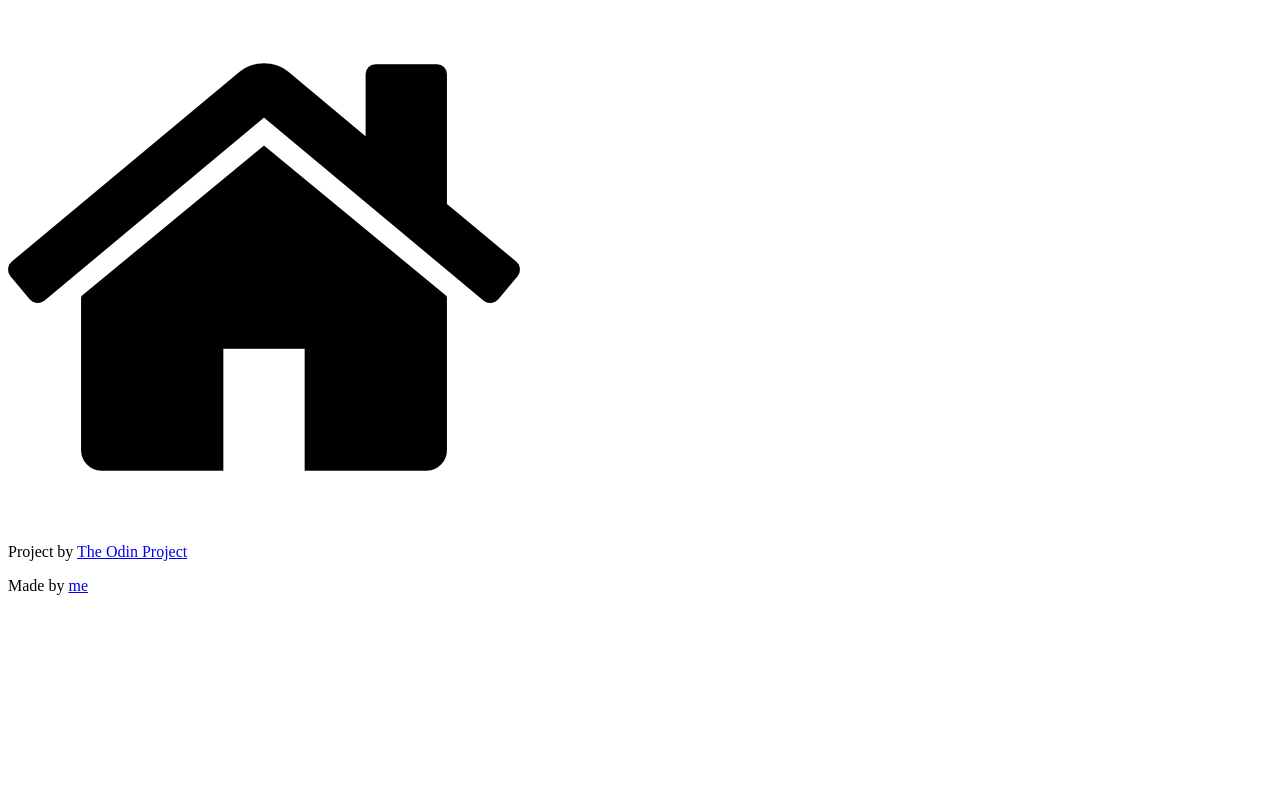
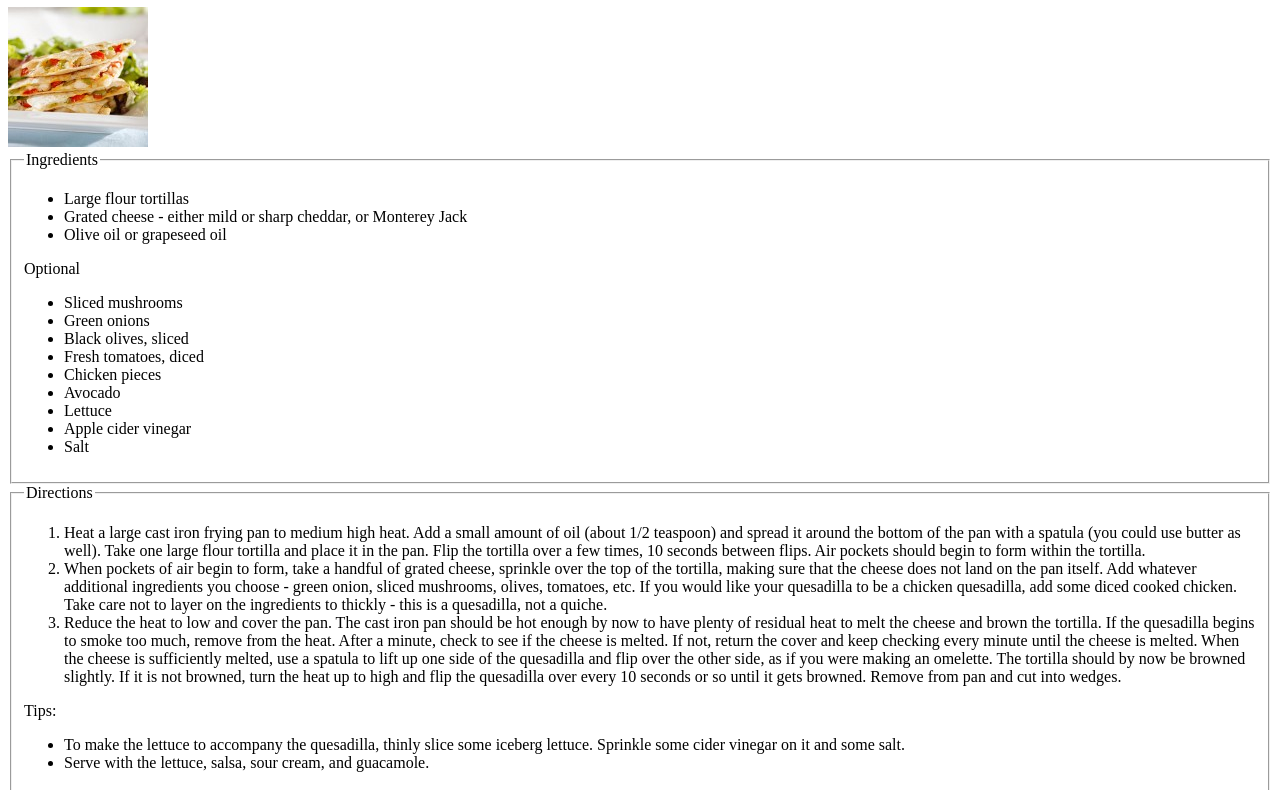
Before and after one commit to gabriel-tanase1/TOPF-Recipes-Website, a plain HTML site: page recipes/quesadillas.html in a window 1280 px wide. Shown: the part 73-863 px from the top of the page. Before the commit the page ends 800 px from the top, so only its background shows below. Drawn offline with Linux system fonts and the light colour scheme.

Commit message:
Fill quesadillas recipe page with content

```diff
--- a/recipes/quesadillas.html
+++ b/recipes/quesadillas.html
@@ -3,21 +3,54 @@
 <head>
     <meta charset="UTF-8">
     <meta name="viewport" content="width=device-width, initial-scale=1.0">
-    <title>Document</title>
+    <title>Quesadillas</title>
 </head>
 <body>
+<h1>Quesadillas</h1>
+<img src="../images/quesadillas.jpg" alt="Quesadillas">
+<fieldset>
+  <legend>Ingredients</legend>
 
+<ul>
+    <li>Large flour tortillas</li>
+    <li>Grated cheese - either mild or sharp cheddar, or Monterey Jack</li>
+    <li>Olive oil or grapeseed oil</li>
+</ul>
 
-    <p>Ingredients:</p>
+<p>Optional</p>
+<ul>
+    <li>Sliced mushrooms</li>
+    <li>Green onions</li>
+    <li>Black olives, sliced</li>
+    <li>Fresh tomatoes, diced</li>
+    <li>Chicken pieces</li>
+    <li>Avocado</li>
+    <li>Lettuce</li>
+    <li>Apple cider vinegar</li>
+    <li>Salt</li>
+</ul>
 
+</fieldset>
 
+<fieldset>
 
-    <p>Directions:</p>
+    <legend>Directions</legend>
 
+    <ol>
+        <li>Heat a large cast iron frying pan to medium high heat. Add a small amount of oil (about 1/2 teaspoon) and spread it around the bottom of the pan with a spatula (you could use butter as well). Take one large flour tortilla and place it in the pan. Flip the tortilla over a few times, 10 seconds between flips. Air pockets should begin to form within the tortilla.</li>
+        <li>When pockets of air begin to form, take a handful of grated cheese, sprinkle over the top of the tortilla, making sure that the cheese does not land on the pan itself. Add whatever additional ingredients you choose - green onion, sliced mushrooms, olives, tomatoes, etc. If you would like your quesadilla to be a chicken quesadilla, add some diced cooked chicken. Take care not to layer on the ingredients to thickly - this is a quesadilla, not a quiche.</li>
+        <li>Reduce the heat to low and cover the pan. The cast iron pan should be hot enough by now to have plenty of residual heat to melt the cheese and brown the tortilla. If the quesadilla begins to smoke too much, remove from the heat. After a minute, check to see if the cheese is melted. If not, return the cover and keep checking every minute until the cheese is melted. When the cheese is sufficiently melted, use a spatula to lift up one side of the quesadilla and flip over the other side, as if you were making an omelette. The tortilla should by now be browned slightly. If it is not browned, turn the heat up to high and flip the quesadilla over every 10 seconds or so until it gets browned. Remove from pan and cut into wedges.</li>
+    </ol>
+    <p>Tips:</p>
+    <ul>
+        <li>To make the lettuce to accompany the quesadilla, thinly slice some iceberg lettuce. Sprinkle some cider vinegar on it and some salt.</li>
+        <li>Serve with the lettuce, salsa, sour cream, and guacamole.</li>
+    </ul>
+</fieldset>
 
 
 <!-- Footer with link and go back button -->
-    <a href="../index.html"><img src="../images/back-home.png" alt="Go back to the homepage"></a>
+<a href="../index.html"><img src="../images/back-home.png" alt="Go back to the homepage" height="50px" width="50px"></a>
     <p>Project by <a href="https://www.theodinproject.com/lessons/foundations-recipes"
         target="_blank" rel="noopener noreferrer">The Odin Project</a></p>
     <p>Made by <a href="https://github.com/gabriel-tanase1"
```
